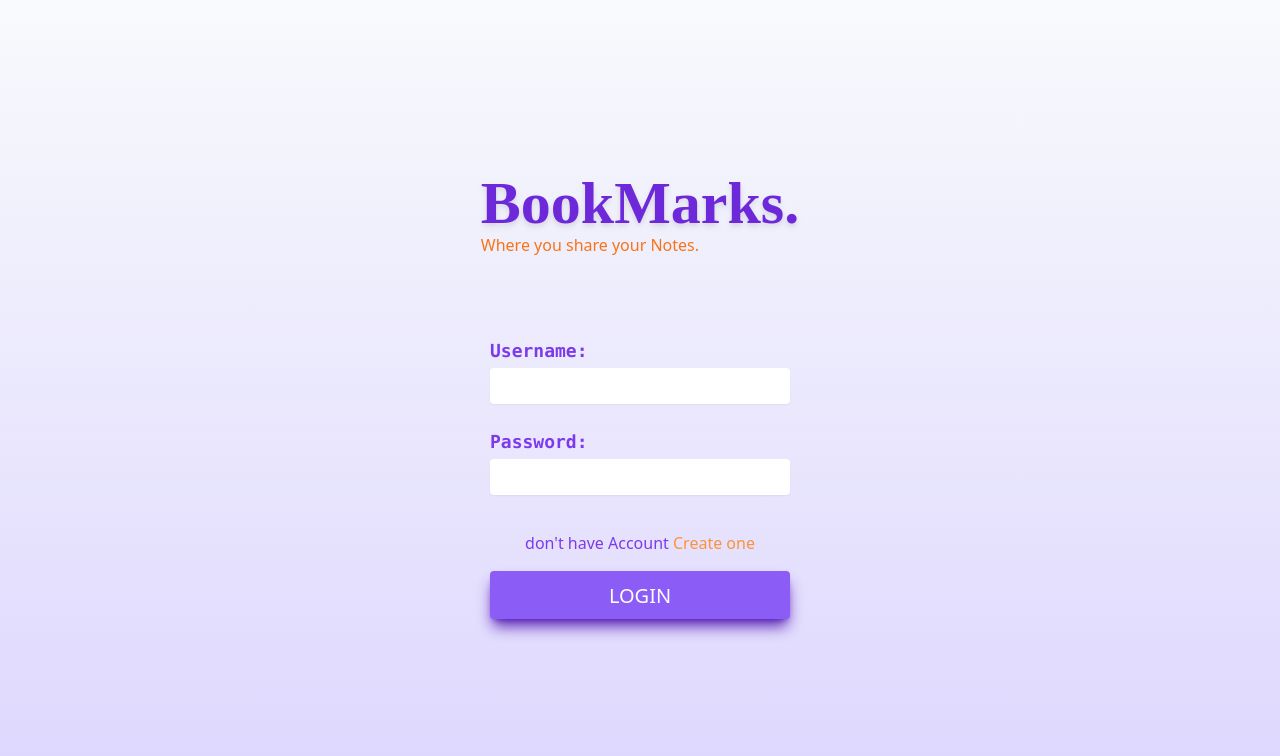
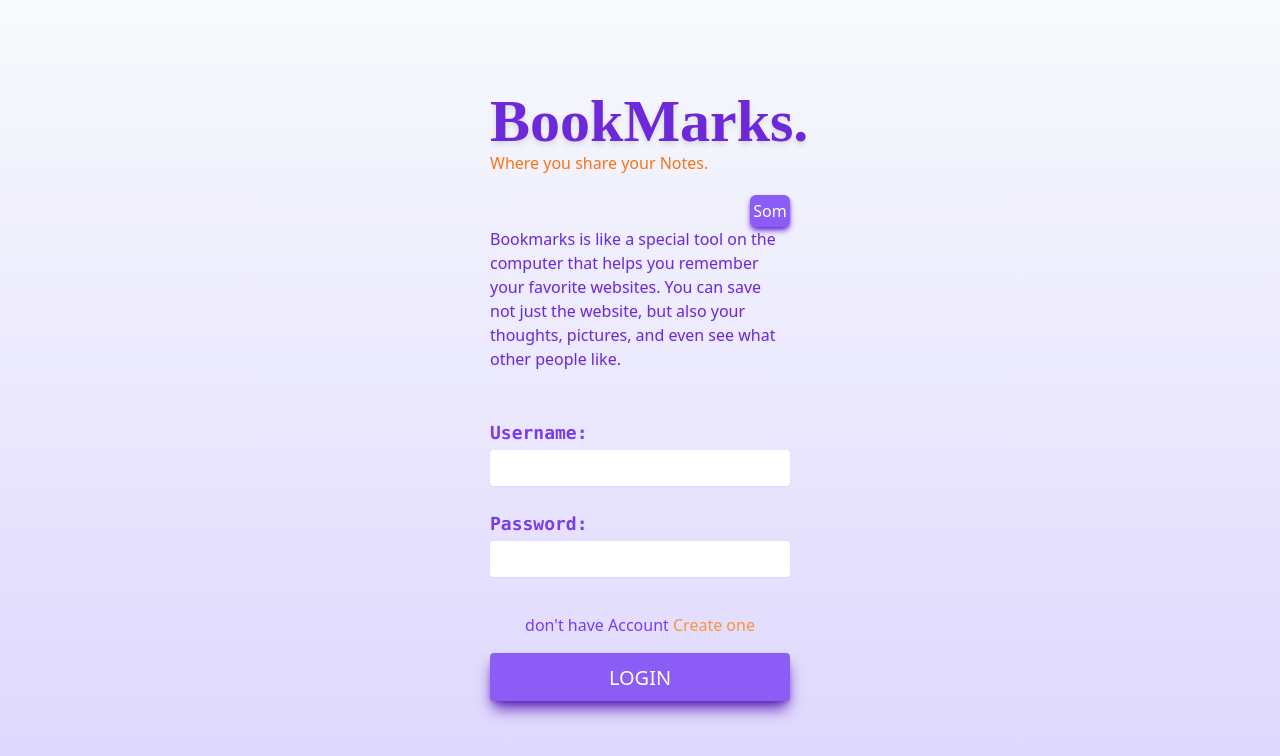
Before and after one commit to Axmdstar/BookMark-Project, a React (Vite) app in the folder Client/: page / in a window 1280 px wide. Shown: the top 756 px of the page. Built offline with nearby package versions, Linux system fonts and the light colour scheme; no server answers; a web font is replaced by a local one.

Commit message:
added describtion

```diff
--- a/Client/src/App.tsx
+++ b/Client/src/App.tsx
@@ -42,7 +42,7 @@ function App() {
 
   return (
     <>
-      <div className=' bg-gradient-to-b from-slate-50 to-violet-200 overflow-auto h-screen relative '>
+      <div className=' bg-gradient-to-b from-slate-50 to-violet-200 overflow-auto h-screen  '>
         {/* switch btw Mainbk and user Forms */}
         {userdata.auth ? <MainBk /> : <Forms />}
 
--- a/Client/src/Components/Forms.tsx
+++ b/Client/src/Components/Forms.tsx
@@ -6,18 +6,37 @@ import { SignUp } from "./SignUp";
 export const Forms  = () => {
     // to switch btw SignUp and Login
     const [Signing, setSigning] = useState(false);
+    const [lang, setlang] = useState(true);
+    const [langtitle, setlangtitle] = useState("Som");
+
+    // Eng = true
+    // Som = false
+
+    const changelang = () => {
+        setlang(!lang);
+        if (lang) {
+            setlangtitle("Eng");
+        } else {
+            setlangtitle("Som");
+        }
+    }
 
     return (
-        <section  className="bg-auto bg-center h-screen w-full flex flex-col items-center justify-center ">
+        <section  className="  h-screen w-full flex flex-col items-center justify-center  ">
             {/* App title  */}
-            <div className=" h-1/5 ">
+            <div className=" w-[300px] block">
                 <h1 className="font-customtt text-6xl text-violet-700 drop-shadow-md font-extrabold">BookMarks.</h1>
                 <p className=" text-orange-500">Where you share your Notes.</p>
+                <div className="w-auto  py-5 h-60">
+                    <button className="ml-auto block w-10 bg-violet-500 rounded-md text-white py-1 ease-in-out hover:bg-violet-800 hover:shadow-none shadow-md shadow-violet-700" onClick={()=> changelang()}>{langtitle}</button>
+                    <p className={` text-violet-700 drop-shadow-sm font-light ${!lang && "hidden"}`}>Bookmarks is like a special tool on the computer that helps you remember your favorite websites. You can save not just the website, but also your thoughts, pictures, and even see what other people like.</p>
+                    <p className={` text-violet-700 drop-shadow-sm font-light ${lang && "hidden"}`}>Bookmarks waa sida qalab gaar ah oo kumbiyuutarka ku jira oo kaa caawinaya inaad xasuusato mareegaha aad jeceshahay. Ma badbaadin kartid bogga internetka oo kaliya, laakiin sidoo kale fikradahaaga, sawiradaada, iyo xitaa waxaad arki kartaa waxa ay dadka kale jecel yihiin.</p>
+                </div>
             </div>
 
-            <main>
+            <div className="w-[300px]">
                {Signing ? <SignUp setSigning={setSigning}/> : <Login setSigning={setSigning}/>}
-            </main>
+            </div>
 
         </section>
      );
--- a/Client/src/Components/Login.tsx
+++ b/Client/src/Components/Login.tsx
@@ -40,7 +40,7 @@ const Login = ({setSigning}:{setSigning: React.Dispatch<React.SetStateAction<boo
   const buttonstyle = "mb-2 block w-full rounded bg-violet-500 px-6 pb-2 pt-2.5 text-xl font-medium uppercase hover:bg-OvsP-p400 leading-normal text-white shadow-violet-800 shadow-lg transition duration-150 ease-in-out  hover:shadow-[0_8px_9px_-4px_rgba(59,113,202,0.3),0_4px_18px_0_rgba(59,113,202,0.2)] focus:bg-OvsP-p200 focus:shadow-[0_8px_9px_-4px_rgba(59,113,202,0.3),0_4px_18px_0_rgba(59,113,202,0.2)] focus:outline-none focus:ring-0 active:bg-OvsP-p500 active:shadow-[0_8px_9px_-4px_rgba(59,113,202,0.3),0_4px_18px_0_rgba(59,113,202,0.2)] "
 
   return (
-    <form onSubmit={handleSubmit(SubmitHandle)} onError={() => console.log("Error in submit")} className="flex flex-col gap-5  w-[300px] ">
+    <form onSubmit={handleSubmit(SubmitHandle)} onError={() => console.log("Error in submit")} className="flex flex-col gap-5   ">
 
       <div>
         <Label>Username:</Label>
--- a/Client/src/Components/SignUp.tsx
+++ b/Client/src/Components/SignUp.tsx
@@ -47,7 +47,7 @@ export const SignUp = ({ setSigning }: { setSigning: React.Dispatch<React.SetSta
     const buttonstyle = "mb-2 block w-full rounded bg-violet-500 px-6 pb-2 pt-2.5 text-xl font-medium uppercase hover:bg-OvsP-p400 leading-normal text-white shadow-violet-800 shadow-lg transition duration-150 ease-in-out  hover:shadow-[0_8px_9px_-4px_rgba(59,113,202,0.3),0_4px_18px_0_rgba(59,113,202,0.2)] focus:bg-OvsP-p200 focus:shadow-[0_8px_9px_-4px_rgba(59,113,202,0.3),0_4px_18px_0_rgba(59,113,202,0.2)] focus:outline-none focus:ring-0 active:bg-OvsP-p500 active:shadow-[0_8px_9px_-4px_rgba(59,113,202,0.3),0_4px_18px_0_rgba(59,113,202,0.2)] "
 
     return (
-    <form onSubmit={handleSubmit(SendData)} className="flex flex-col gap-5  w-[300px]">
+    <form onSubmit={handleSubmit(SendData)} className="flex flex-col gap-5  ">
 
         {/* Switch btw signupRes, Redirect */}
         {signupRes ? <Redirect setSigning={setSigning} /> :
```
